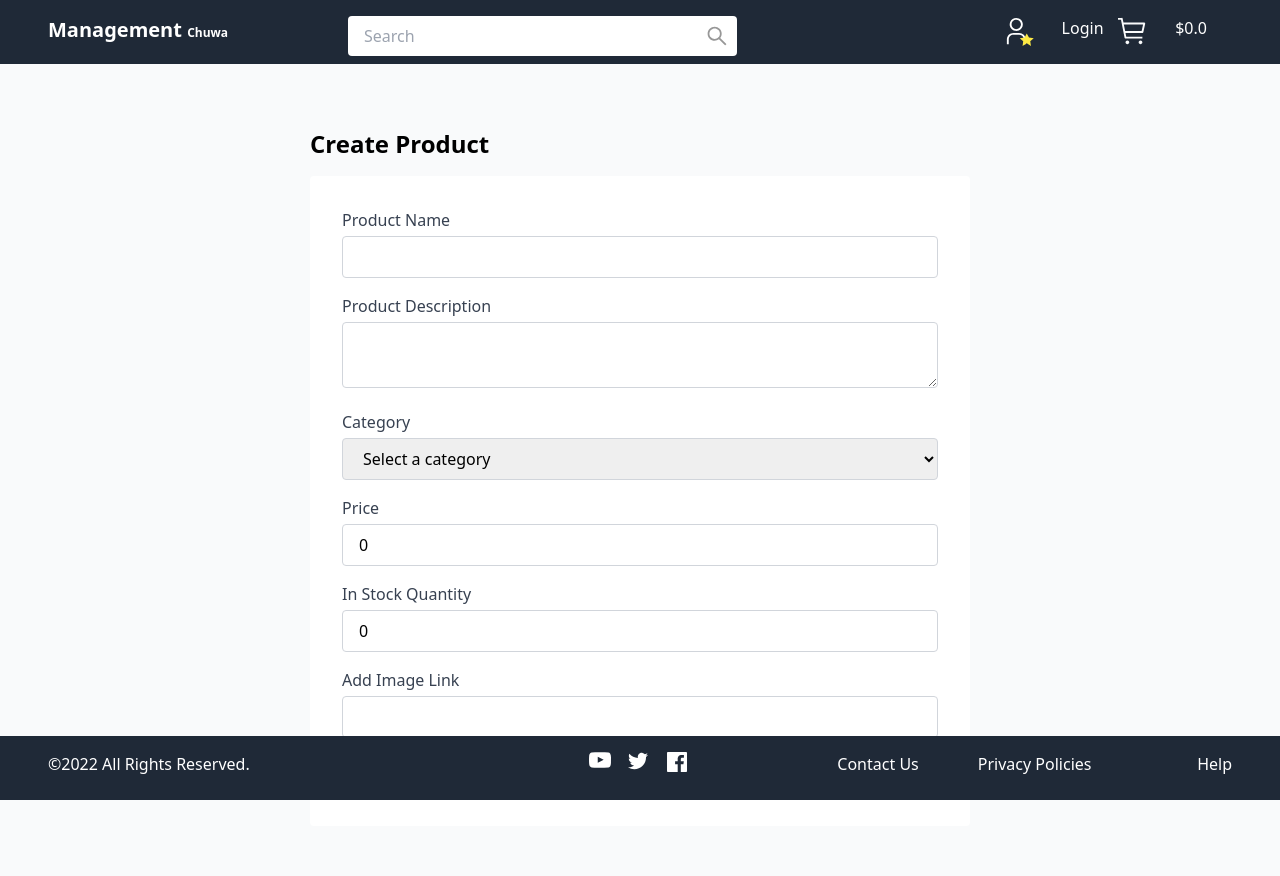
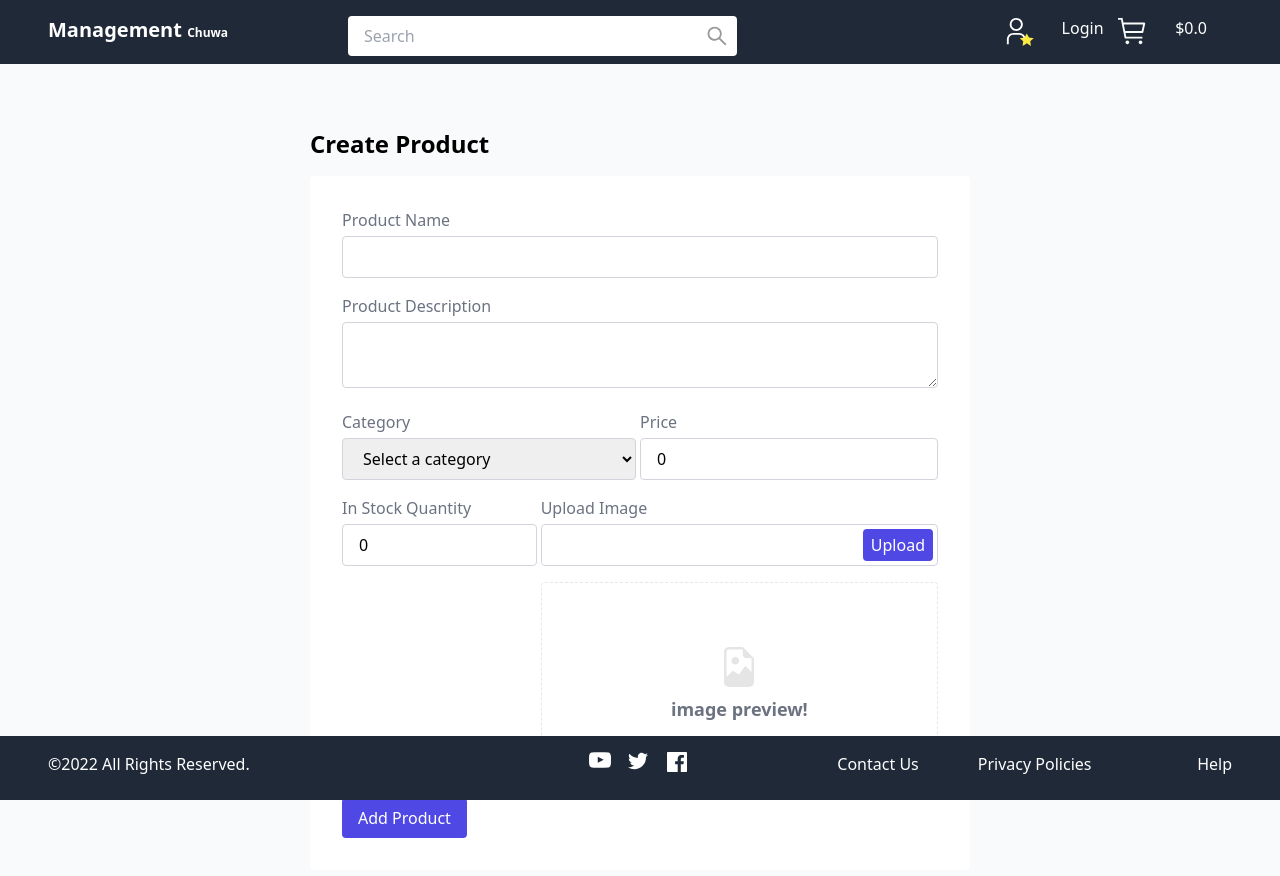
Before and after one commit to 961853266hyt/project1, a React (Vite) app in the folder frontend/: page /add-product in a window 1280 px wide. Shown: the top 876 px of the page. Built offline with nearby package versions, Linux system fonts and the light colour scheme.

Commit message:
fix: show image in add/edit page

```diff
--- a/frontend/src/components/AddOrEditProduct.tsx
+++ b/frontend/src/components/AddOrEditProduct.tsx
@@ -4,6 +4,7 @@ import * as Yup from 'yup';
 import CustomInput from './custom/CustomInput.js';
 import CustomTextarea from './custom/CustomTextarea.js';
 import CustomSelect from './custom/CustomCategorySelect.js';
+import CustomImageUrlInput from './custom/CustomImageUrlInput.js';
 import { useDispatch, useSelector } from 'react-redux';
 import { useNavigate, useParams } from 'react-router-dom';
 import { addProduct, updateProduct, getProductById } from '../redux/actions.js';
@@ -100,13 +101,28 @@ const AddOrEditProduct: React.FC = () => {
             <Form>
               <CustomInput label="Product Name" name="name" type="text" />
               <CustomTextarea label="Product Description" name="description" />
-              <CustomSelect label="Category" name="category" />
-              <CustomInput label="Price" name="price" type="number" />
-              <CustomInput label="In Stock Quantity" name="stock" type="number" />
-              <CustomInput label="Add Image Link" name="image_url" type="text" />
-              <button type="submit" className="w-full px-4 py-2 bg-main-purple text-white rounded">
-                { productID ? 'Update Product' : 'Add Product'}
-              </button>
+              <div className='grid grid-cols-1 md:grid-cols-2'>
+                <span className='col-span-1 mr-1'>
+                  <CustomSelect label="Category" name="category" />
+                </span>
+                <span className='col-span-1'>
+                  <CustomInput label="Price" name="price" type="number" />
+                </span>
+              </div>
+
+              <div className='grid grid-cols-1 md:grid-cols-3'>
+                <span className='col-span-1 mr-1'>
+                  <CustomInput label="In Stock Quantity" name="stock" type="number" />
+                </span>
+                <span className='col-span-2'>
+                  <CustomImageUrlInput label="Upload Image" name="image_url" />
+                </span>
+              </div>
+              <div className='flex justify-center md:justify-start'>
+                <button type="submit" className="w-fit px-4 py-2 bg-main-purple text-white rounded">
+                  { productID ? 'Update Product' : 'Add Product'}
+                </button>
+              </div>
             </Form>
           </Formik>
         </div>
--- a/frontend/src/components/Layout.tsx
+++ b/frontend/src/components/Layout.tsx
@@ -4,7 +4,7 @@ import Footer from './Footer';
 
 const Layout: React.FC = ({ children }) => {
   return (
-    <div className="px-8 lg:px-12 flex flex-col min-h-screen bg-main-light-grey">
+    <div className="px-8 lg:px-12 flex flex-col min-h-screen bg-main-light-gray">
       <Header />
       <main className="flex flex-grow justify-center items-center w-full max-w-screen-2xl mx-auto my-16 pt-32 pb-40 lg:pt-16">
         {children}
--- a/frontend/src/components/custom/CustomCategorySelect.tsx
+++ b/frontend/src/components/custom/CustomCategorySelect.tsx
@@ -6,7 +6,7 @@ const CustomSelect: React.FC<{ label: string; name: string }> = ({ label, ...pro
   const errorClass = meta.touched && meta.error ? 'border-error-orange' : 'border-gray-300';
   return (
     <div className="mb-4">
-      <label className="block text-gray-700">{label}</label>
+      <label className="block text-main-grey">{label}</label>
       <select {...field} {...props} className={`w-full px-4 py-2 border rounded mt-1 ${errorClass}`}>
         <option value="">Select a category</option>
         <option value="Computers">Computers</option>
--- /dev/null
+++ b/frontend/src/components/custom/CustomImageUrlInput.tsx
@@ -0,0 +1,86 @@
+import React, { useState } from 'react';
+import { useField, useFormikContext } from 'formik';
+import * as Yup from 'yup';
+import { ImageIcon } from '../icons/imageIcon';
+
+const CustomImageUrlInput: React.FC<{ label: string; name: string; type?: string }> = ({ label, ...props }) => {
+  const [field, meta] = useField(props);
+  const { setFieldValue, setFieldTouched, setFieldError } = useFormikContext();
+  const [preview, setPreview] = useState<string | null>(null);
+
+  const urlSchema = Yup.string().url().required("Please enter your image URL!").transform((currentValue) => {
+    const doesNotStartWithHttp =
+      currentValue &&
+      !(
+        currentValue.startsWith('http://') ||
+        currentValue.startsWith('https://')
+      );
+
+    if (doesNotStartWithHttp) {
+      return `http://${currentValue}`;
+    }
+    return currentValue;
+  });
+
+  const handleShowImage = async () => {
+    try {
+      const transformedValue = urlSchema.cast(field.value);
+      await urlSchema.validate(transformedValue);
+      setPreview(transformedValue);
+      setFieldError(props.name, undefined);
+      setFieldValue(props.name, transformedValue);
+    }
+    catch (error) {
+      setFieldError(props.name, error.message);
+      setPreview(null);
+    }
+    setFieldTouched(props.name, true);
+  };
+
+  const handleChange = (e: React.ChangeEvent<HTMLInputElement>) => {
+    field.onChange(e);
+    setFieldValue(props.name, e.target.value);
+  };
+
+  const errorClass = meta.touched && meta.error ? 'border-error-orange' : 'border-gray-300';
+
+  return (
+    <div className="mb-4">
+      <label className="block text-main-grey">{label}</label>
+      <div className="flex items-center border border-gray-300 rounded mt-1">
+        <input
+          {...field}
+          {...props}
+          className={`flex-grow px-4 py-2 focus:border-block rounded ${errorClass}`}
+          onChange={handleChange}
+        />
+        <button
+          type="button"
+          onClick={handleShowImage}
+          className="px-2 py-1 bg-main-purple text-white rounded mr-1 h-8"
+        >
+          Upload
+        </button>
+      </div>
+      {meta.touched && meta.error ? (
+        <div className="text-error-orange text-sm mt-1 text-right">{meta.error}</div>
+      ) : null}
+      {!preview && (
+        <div className='mt-4 grid mx-auto border border-gray-200 border-dashed w-4/5 md:w-full h-[200px] rounded gap-y-0'>
+          <div className='grid mx-auto mt-16 h-fit'>
+            <span className='flex mx-auto mb-2'><ImageIcon /></span>
+            <p className='text-main-grey font-semibold text-center text-lg'> image preview!</p>
+          </div>
+
+        </div>
+      )}
+      {preview && (
+        <div className="mt-4">
+          <img src={preview} alt="Preview" className="grid mx-auto py-2 rounded border border-gray-200 border-dashed w-4/5 md:w-full h-[200px] object-contain" />
+        </div>
+      )}
+    </div>
+  );
+};
+
+export default CustomImageUrlInput;
--- a/frontend/src/components/custom/CustomInput.tsx
+++ b/frontend/src/components/custom/CustomInput.tsx
@@ -6,7 +6,7 @@ const CustomInput: React.FC<{ label: string; name: string; type?: string }> = ({
   const errorClass = meta.touched && meta.error ? 'border-error-orange' : 'border-gray-300';
   return (
     <div className="mb-4">
-      <label className="block text-gray-700">{label}</label>
+      <label className="block text-main-grey">{label}</label>
       <input {...field} {...props} className={`w-full px-4 py-2 border rounded mt-1 ${errorClass}`} />
       {meta.touched && meta.error ? (
         <div className="text-error-orange text-sm mt-1 text-right">{meta.error}</div>
--- a/frontend/src/components/custom/CustomTextarea.tsx
+++ b/frontend/src/components/custom/CustomTextarea.tsx
@@ -6,7 +6,7 @@ const CustomTextarea: React.FC<{ label: string; name: string }> = ({ label, ...p
   const errorClass = meta.touched && meta.error ? 'border-error-orange' : 'border-gray-300';
   return (
     <div className="mb-4">
-      <label className="block text-gray-700">{label}</label>
+      <label className="block text-main-grey">{label}</label>
       <textarea {...field} {...props} className={`w-full px-4 py-2 border rounded mt-1 ${errorClass}`} />
       {meta.touched && meta.error ? (
         <div className="text-error-orange text-sm mt-1 text-right">{meta.error}</div>
--- /dev/null
+++ b/frontend/src/components/icons/imageIcon.tsx
@@ -0,0 +1,6 @@
+export const ImageIcon = () => (
+  <svg width="30" height="40" viewBox="0 0 30 40" fill="none" xmlns="http://www.w3.org/2000/svg">
+    <path d="M11.255 17.5C11.7475 17.5 12.2351 17.403 12.6901 17.2145C13.145 17.0261 13.5584 16.7499 13.9067 16.4017C14.2549 16.0534 14.5311 15.64 14.7196 15.1851C14.908 14.7301 15.005 14.2425 15.005 13.75C15.005 13.2575 14.908 12.7699 14.7196 12.3149C14.5311 11.86 14.2549 11.4466 13.9067 11.0983C13.5584 10.7501 13.145 10.4739 12.6901 10.2855C12.2351 10.097 11.7475 10 11.255 10C10.2604 10 9.30662 10.3951 8.60336 11.0983C7.90009 11.8016 7.505 12.7554 7.505 13.75C7.505 14.7446 7.90009 15.6984 8.60336 16.4017C9.30662 17.1049 10.2604 17.5 11.255 17.5Z" fill="#E5E5E5"/>
+    <path d="M30 35C30 36.3261 29.4732 37.5979 28.5355 38.5355C27.5979 39.4732 26.3261 40 25 40H5C3.67392 40 2.40215 39.4732 1.46447 38.5355C0.526784 37.5979 0 36.3261 0 35V5C0 3.67392 0.526784 2.40215 1.46447 1.46447C2.40215 0.526784 3.67392 0 5 0L18.75 0L30 11.25V35ZM5 2.5C4.33696 2.5 3.70107 2.76339 3.23223 3.23223C2.76339 3.70107 2.5 4.33696 2.5 5V30L8.06 24.44C8.25704 24.2434 8.51405 24.1182 8.79029 24.0843C9.06653 24.0503 9.34621 24.1095 9.585 24.2525L15 27.5L20.3925 19.95C20.498 19.8024 20.6344 19.6796 20.7921 19.59C20.9499 19.5005 21.1252 19.4463 21.306 19.4313C21.4868 19.4164 21.6687 19.4409 21.839 19.5033C22.0094 19.5656 22.1641 19.6643 22.2925 19.7925L27.5 25V11.25H22.5C21.5054 11.25 20.5516 10.8549 19.8483 10.1517C19.1451 9.44839 18.75 8.49456 18.75 7.5V2.5H5Z" fill="#E5E5E5"/>
+  </svg>
+);
--- a/frontend/tailwind.config.js
+++ b/frontend/tailwind.config.js
@@ -12,7 +12,7 @@ export default {
         "main-navy": "#111827",
         "main-black": "#111827",
         "main-purple": "#5048E5",
-        "main-light-grey": "#F9FAFB",
+        "main-light-gray": "#F9FAFB",
         "main-grey": "#6B7280",
         "user-yellow": "#FCE944",
         "main-red": "#F53838",
```
